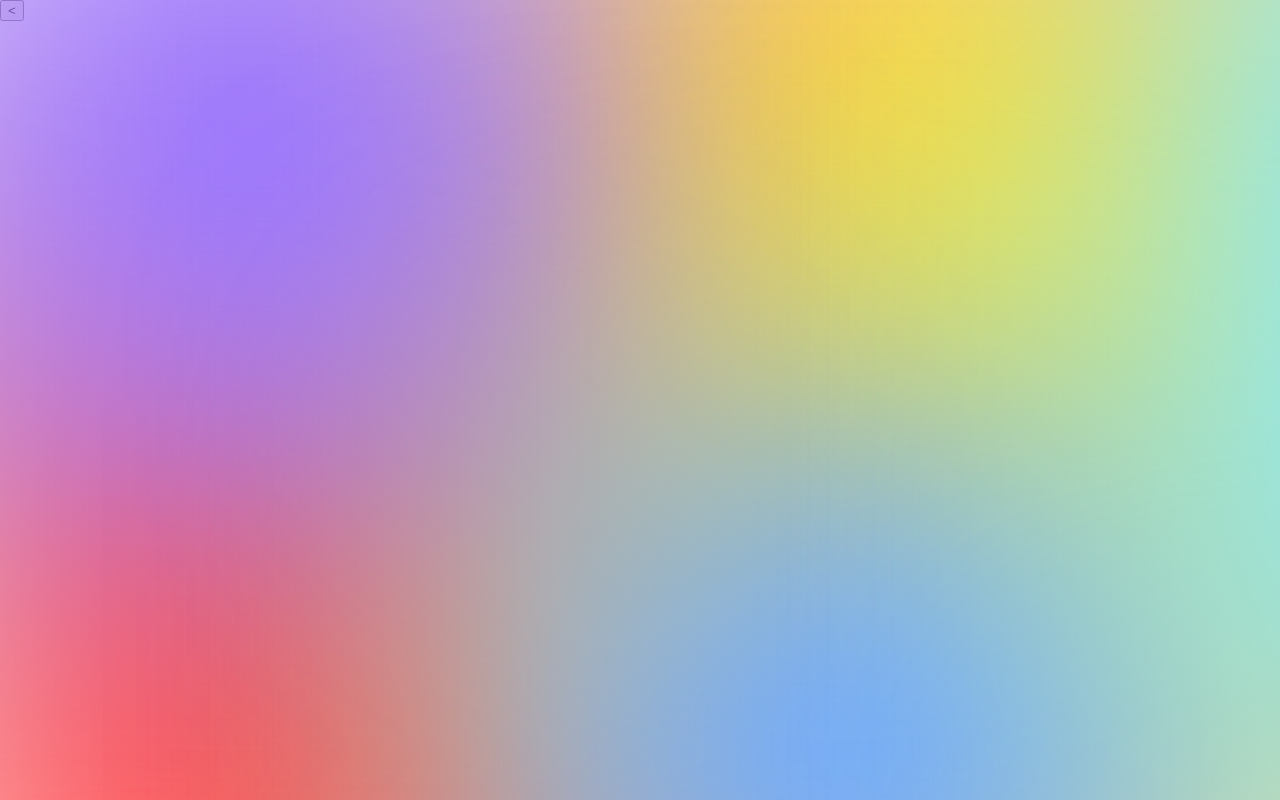
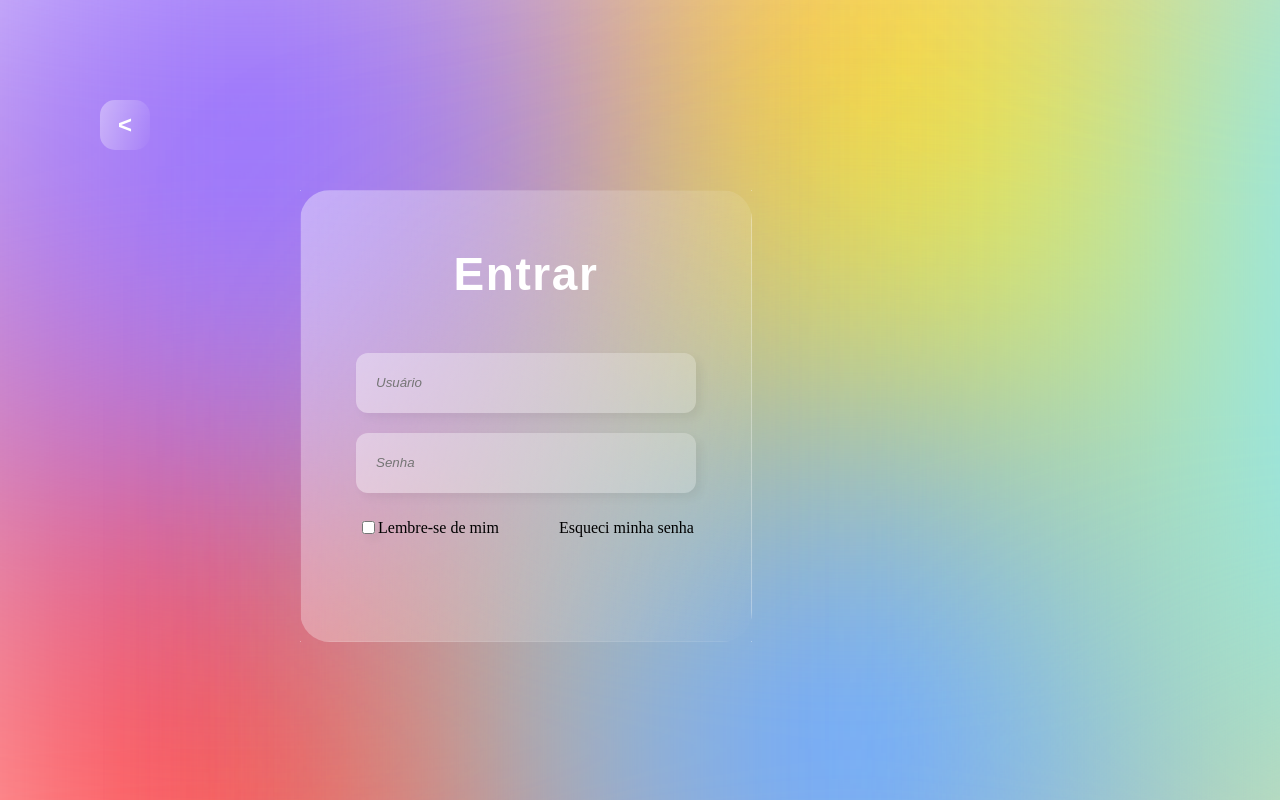
Before and after one commit to uLemos/Quiz_Devision, a React (Vite) app: page /screenInitial in a window 1280 px wide. Shown: the top 800 px of the page. Built offline with nearby package versions, Linux system fonts and the light colour scheme.

Commit message:
:memo: second screen, login page

```diff
--- a/src/components/Cards/cardAccess.jsx
+++ b/src/components/Cards/cardAccess.jsx
@@ -4,7 +4,20 @@ import '../../css/cardAccess.css';
 const CardAccess = () => {
   return (
     <div className="container">
-
+      <form action="POST">
+        <h1>Entrar</h1>
+        <div className="container-form">
+          <input type="text" placeholder="Usuário" />
+          <input type="password" placeholder="Senha" />
+        </div>
+        <div className="container-subForm">
+          <div className="checkBox">
+            <input type="checkbox" />
+            <p>Lembre-se de mim</p>
+          </div>
+          <p>Esqueci minha senha</p>
+        </div>
+      </form>
     </div>
   )
 }
--- a/src/components/screenInitial.jsx
+++ b/src/components/screenInitial.jsx
@@ -1,6 +1,7 @@
 import React from 'react';
 import Ellipses from './ellipses.jsx';
 import '../css/ellipses.css'
+import '../css/screenInitial.css'
 import CardAccess from './Cards/cardAccess.jsx';
 import { Link } from 'react-router-dom';
 
--- a/src/css/cardAccess.css
+++ b/src/css/cardAccess.css
@@ -1,3 +1,81 @@
 .container{
+/* Group 2 */
 
+  position: absolute;
+  width: 450px;
+  height: 450px;
+  left: 300px;
+  top: 190px;
+  border: transparent;
+  border-radius: 30px;
+  background: linear-gradient(106.12deg, rgba(255, 255, 255, 0.4) -4.46%, rgba(255, 255, 255, 0) 102.72%);
+  border: 1px solid;
+  border-image-source: linear-gradient(105.39deg, rgba(255, 255, 255, 0.7) -4.74%, rgba(255, 255, 255, 0) 101.52%);
 }
+
+h1{
+  display: flex;
+  margin-top: 45px;
+  justify-content: center;
+  align-items: center;
+  font-family: sans-serif;
+  font-style: normal;
+  font-weight: bold;
+  font-size: 46px;
+  line-height: 46px;
+  color: #FFFFFF;
+  padding: 15px;
+  letter-spacing: .1rem;
+}
+
+.container-form{
+  display: flex;
+  justify-content: center;
+  align-items: center;
+  flex-wrap: wrap;
+}
+
+.container-form input{
+  margin: 10px;
+}
+
+.container-subForm{
+  display: flex;
+  justify-content: center;
+  align-items: center;
+}
+
+.checkBox{
+  display: flex;
+  justify-content: space-around;
+  align-items: center;
+  padding: 0px 60px 0px 0px;
+}
+
+.container-subForm div input{
+  border-radius: 12px;
+  border: transparent;
+  opacity: 0px;
+  background: linear-gradient(106.12deg, rgba(255, 255, 255, 0.4) -4.46%, rgba(255, 255, 255, 0.2) 102.72%);
+  border-image-source: linear-gradient(105.39deg, rgba(255, 255, 255, 0.7) -4.74%, rgba(255, 255, 255, 0) 101.52%);
+  box-shadow: 5px 5px 10px 0px #0000000D;
+}
+
+.container-form input{
+  width: 320px;
+  font-style: italic;
+  /* font-size: ; */
+  height: 60px;
+  top: 551px;
+  left: 436px;
+  gap: 2px;
+  text-align: left;
+  border-radius: 12px;
+  border: transparent;
+  opacity: 0px;
+  box-shadow: 5px 5px 10px 0px #0000000D;
+  outline: 0;
+  padding: 0px 0px 0px 20px;
+  background: linear-gradient(106.12deg, rgba(255, 255, 255, 0.4) -4.46%, rgba(255, 255, 255, 0.2) 102.72%);
+  border-image-source: linear-gradient(105.39deg, rgba(255, 255, 255, 0.7) -4.74%, rgba(255, 255, 255, 0) 101.52%);
+}
--- a/src/css/home.css
+++ b/src/css/home.css
@@ -34,7 +34,8 @@
   position: absolute;
   width: 293px;
   height: 23px;
-  left: 750px;
+  left: 710px;
+  padding: 20px;
   top: 700px;
   font-family: sans-serif;
   font-style: italic;
@@ -47,7 +48,7 @@
   text-align: center;
   text-decoration-line: underline;
   color: #FFFFFF;
-  transition: 0.2s;
+  transition: 0.1s;
   }
 
   .subTitle:hover{
--- a/src/css/screenInitial.css
+++ b/src/css/screenInitial.css
@@ -1,9 +1,5 @@
 .container{
-  position: relative;
-  width: 1800px;
-  height: 900px;
-  background: #FFFFFF;
-  display: flex;
+
 }
 
 .back{
@@ -13,5 +9,18 @@
   height: 50px;
   left: 100px;
   top: 100px;
+  font-size: 24px;
+  font-weight: bold;
+  font-family: sans-serif;
+  border-radius: 15px;
+  color: white;
+  border: transparent;
+  transition: 0.1s;
   background: linear-gradient(106.12deg, rgba(255, 255, 255, 0.4) -4.46%, rgba(255, 255, 255, 0) 102.72%);
 }
+
+.back:hover{
+  cursor: pointer;
+  top: 95px;
+  left: 95px;
+}
```
